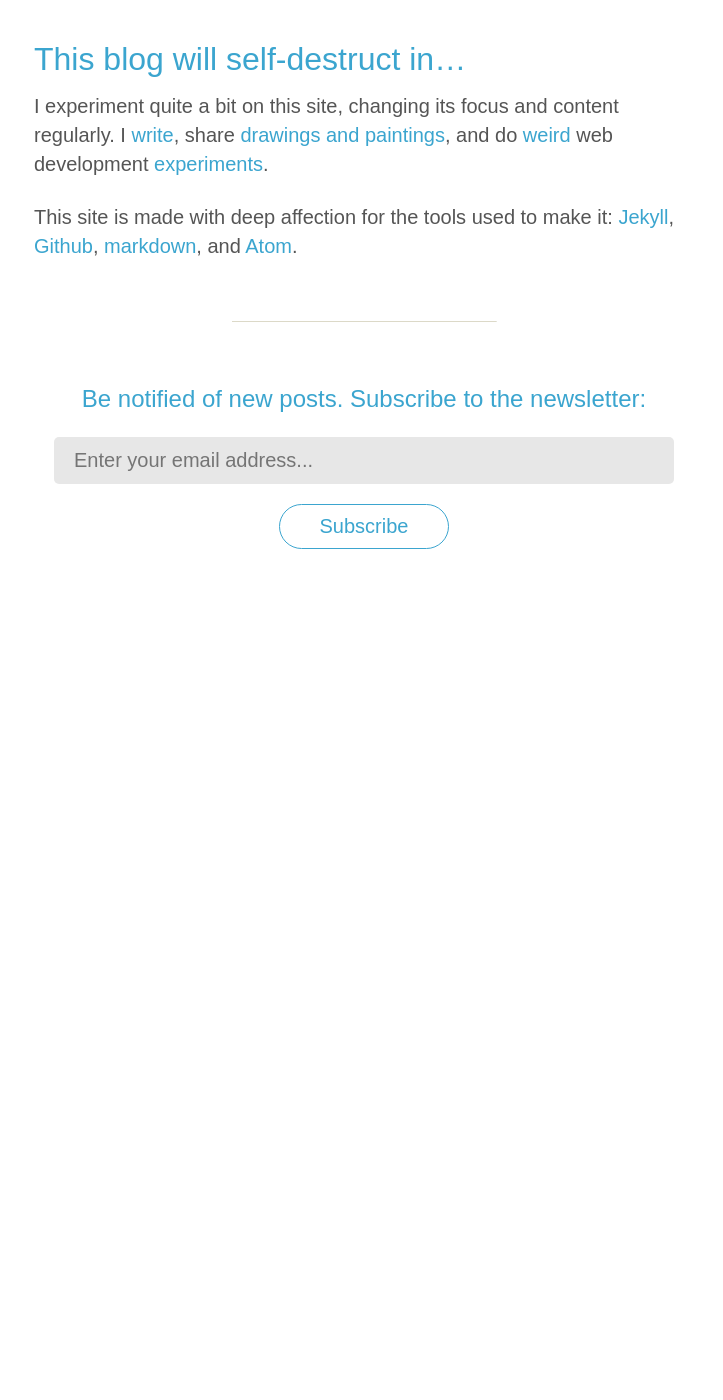
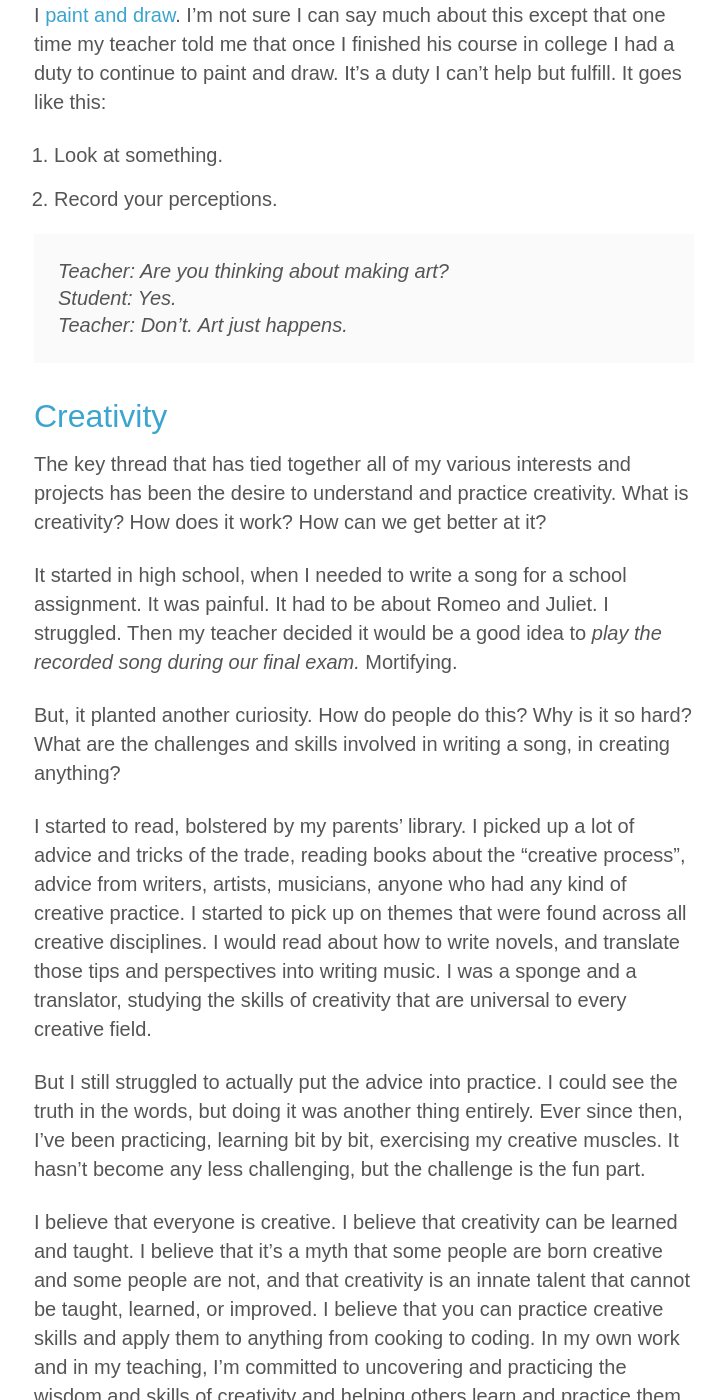
Before and after one commit to kmcgillivray/kmcgillivray.github.io, a Jekyll site: the page built from about/index.md, in a window 1280 px wide and 1400 px high, scrolled down 4380 px. Shown: the whole window, without its empty margins (276-999 px from the left). Built offline with Jekyll 4.4.1, drawn with Linux system fonts in a browser that asks for light colours; nearby versions of some CDN libraries; before the commit the page ends 5049 px from its top, so only the background shows below that; some of the changed text lies outside the part shown.

Commit message:
Update about page

```diff
--- a/about/index.md
+++ b/about/index.md
@@ -58,6 +58,31 @@ Four years later, on February 1st, 2015, my flight out of San Francisco was canc
 >
 >—Okakura Kakuzo, the Book of Tea
 
+# Paint, ink, and graphite
+
+I [paint and draw](/sketchbook). I'm not sure I can say much about this except that one time my teacher told me that once I finished his course in college I had a duty to continue to paint and draw. It's a duty I can't help but fulfill. It goes like this:
+
+1. Look at something.
+2. Record your perceptions.
+
+>Teacher: Are you thinking about making art?
+>Student: Yes.
+>Teacher: Don't. Art just happens.
+
+# Creativity
+
+The key thread that has tied together all of my various interests and projects has been the desire to understand and practice creativity. What is creativity? How does it work? How can we get better at it?
+
+It started in high school, when I needed to write a song for a school assignment. It was painful. It had to be about Romeo and Juliet. I struggled. Then my teacher decided it would be a good idea to *play the recorded song during our final exam.* Mortifying.
+
+But, it planted another curiosity. How do people do this? Why is it so hard? What are the challenges and skills involved in writing a song, in creating anything?
+
+I started to read, bolstered by my parents' library. I picked up a lot of advice and tricks of the trade, reading books about the "creative process", advice from writers, artists, musicians, anyone who had any kind of creative practice. I started to pick up on themes that were found across all creative disciplines. I would read about how to write novels, and translate those tips and perspectives into writing music. I was a sponge and a translator, studying the skills of creativity that are universal to every creative field.
+
+But I still struggled to actually put the advice into practice. I could see the truth in the words, but doing it was another thing entirely. Ever since then, I've been practicing, learning bit by bit, exercising my creative muscles. It hasn't become any less challenging, but the challenge is the fun part.
+
+I believe that everyone is creative. I believe that creativity can be learned and taught. I believe that it's a myth that some people are born creative and some people are not, and that creativity is an innate talent that cannot be taught, learned, or improved. I believe that you can practice creative skills and apply them to anything from cooking to coding. In my own work and in my teaching, I'm committed to uncovering and practicing the wisdom and skills of creativity and helping others learn and practice them as well.
+
 ---
 
 # This blog will self-destruct in...
```
